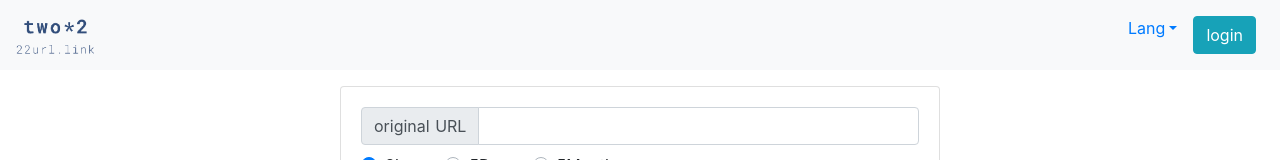
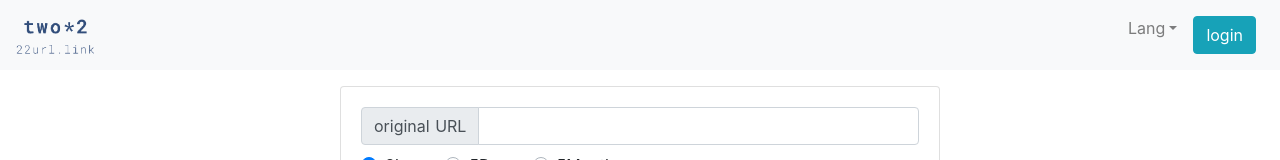
Before and after one commit to TYuto/to2_pw, a Nuxt app in the folder 22urlfront/: page / in a window 1280 px wide. Shown: the top 160 px of the page. Built offline with nearby package versions, Linux system fonts and the light colour scheme.

Commit message:
[fix] navbar1の色

```diff
--- a/22urlfront/components/navbarComp.vue
+++ b/22urlfront/components/navbarComp.vue
@@ -1,7 +1,7 @@
 <template>
   <b-navbar
     toggleable="md"
-    type="info"
+    type="light"
     variant="light">
 
     <b-navbar-toggle target="nav_collapse"/>
```
